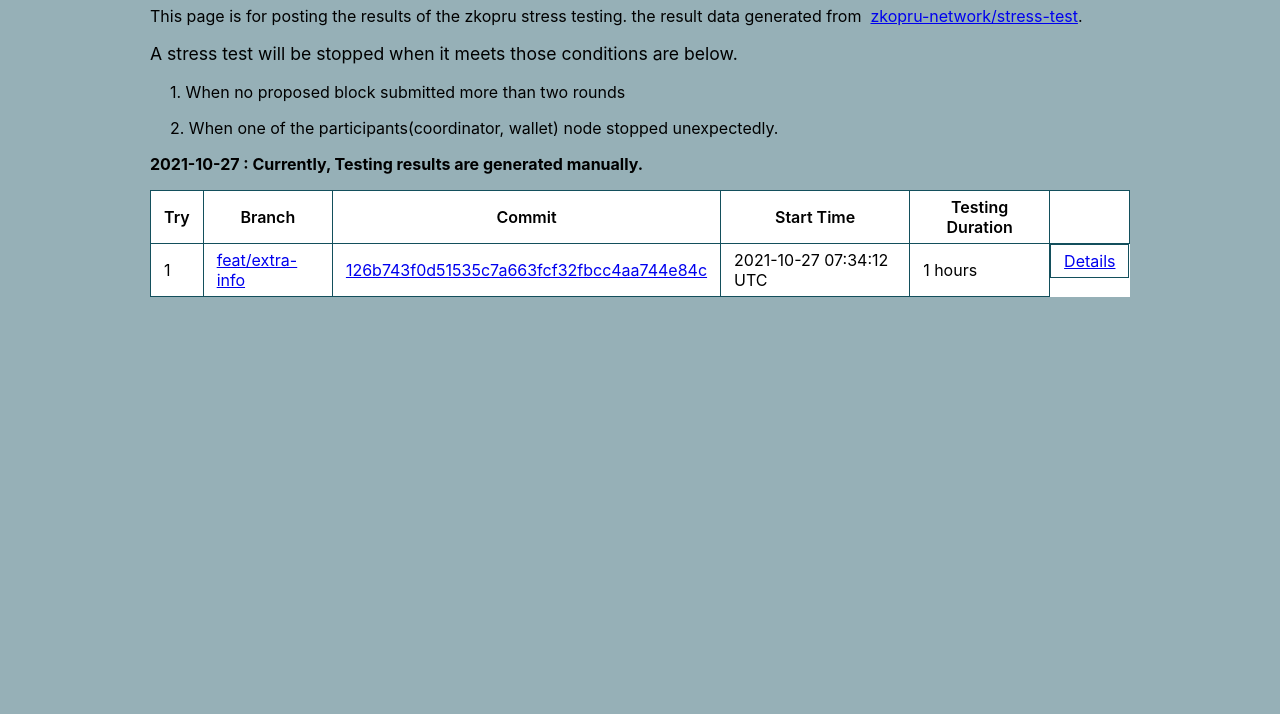
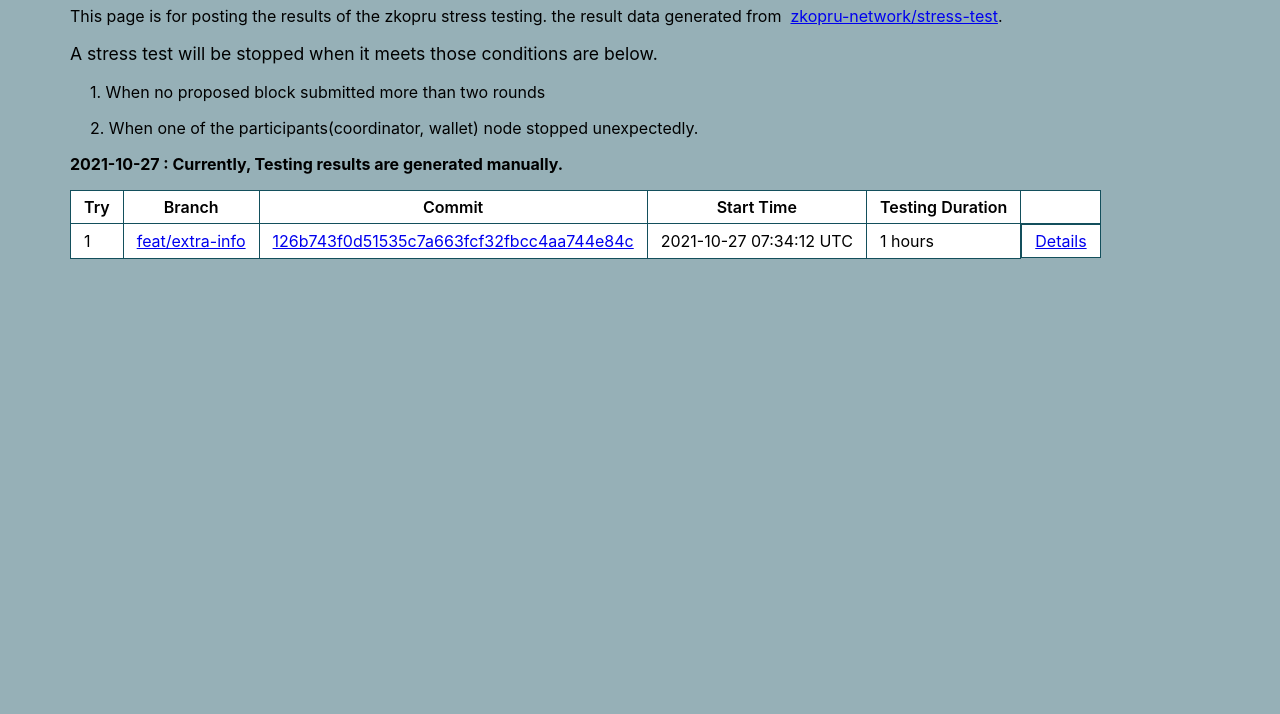
Before and after one commit to zkopru-network/stress-test-results, a Gatsby site: page / in a window 1280 px wide. Shown: the part 86-800 px from the top of the page. Built offline with nearby package versions, Linux system fonts and the light colour scheme; Gatsby itself is replaced by a stand-in of ours.

Commit message:
chore: update css and remove some comments

```diff
--- a/src/styles/index.css
+++ b/src/styles/index.css
@@ -7,7 +7,7 @@
 }
 
 .container {
-  max-width: 980px;
+  max-width: 1140px;
   align-items: center;
   margin: 0 auto;
   padding: 10px;
@@ -27,7 +27,7 @@
 }
 
 h3 {
-  font-size: 1.25em
+  font-size: 1.25em;
 }
 
 p.main {
```
Also changed, not shown: src/templates/main.tsx (+0 -7 lines).
